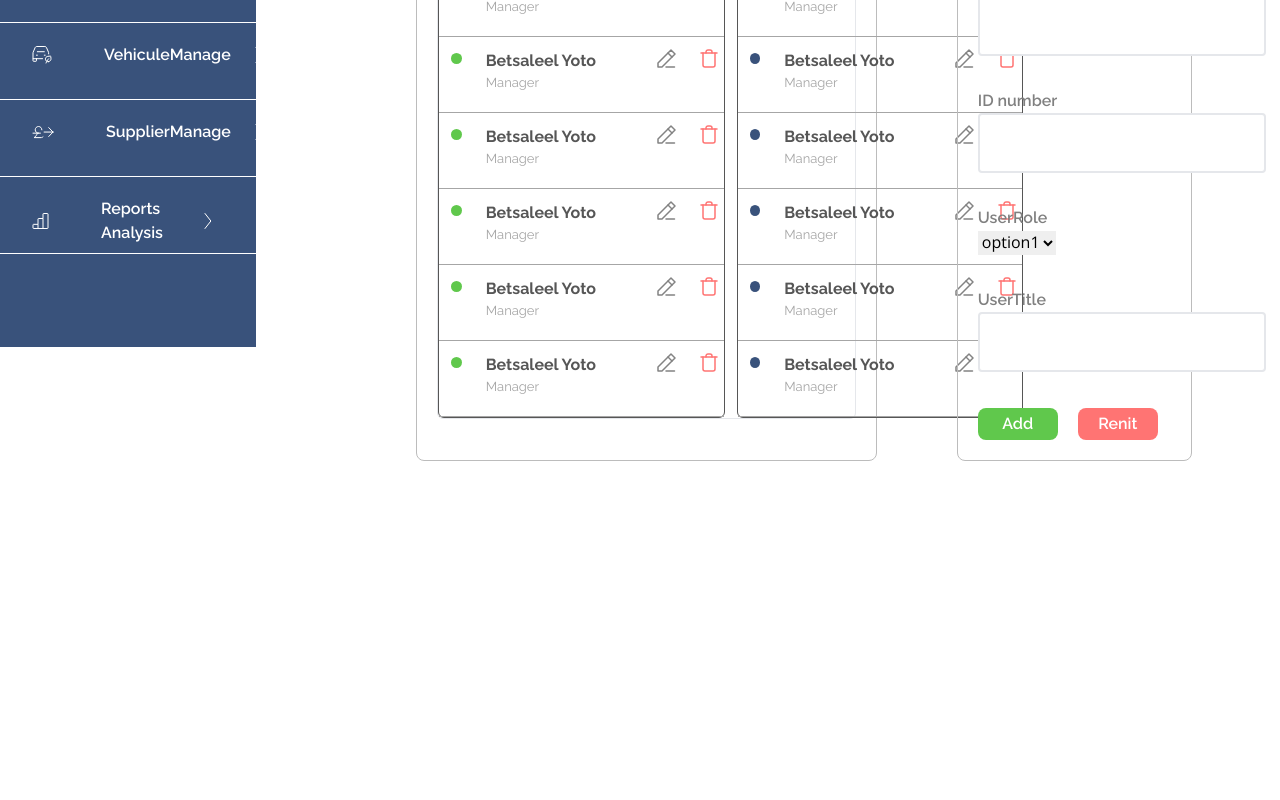
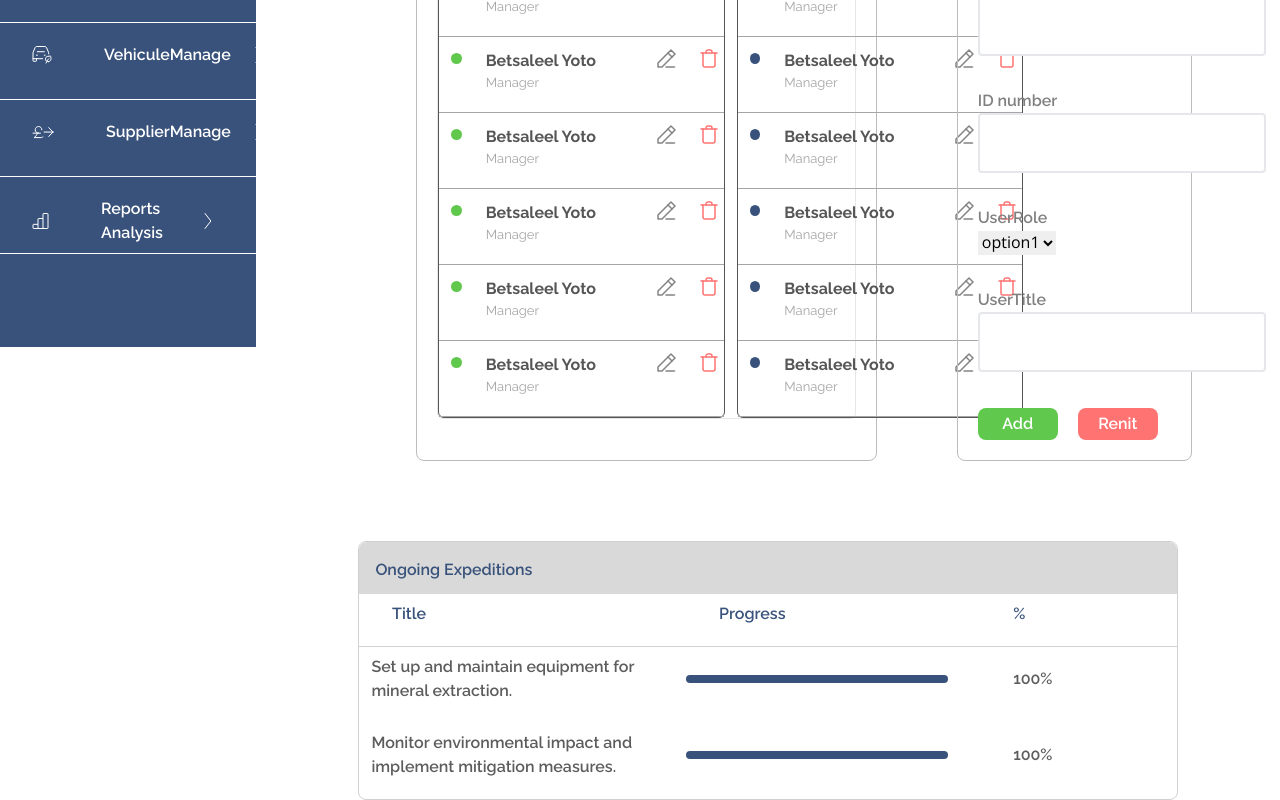
Before and after one commit to betsaleel-yoto/Minetrack, a React (Vite) app: page / in a window 1280 px wide. Shown: the part 453-1253 px from the top of the page. Before the commit the page ends 914 px from the top, so only its background shows below. Built offline with nearby package versions, Linux system fonts and the light colour scheme.

Commit message:
Version de creation du composant ElementTableau1 et 2

```diff
--- a/src/App.jsx
+++ b/src/App.jsx
@@ -1,7 +1,6 @@
-import NavBar from "./component/navBar";
-import Input from "./component/inputs/input";
 import Dashboard from "./Pages/Dashboard";
-import EnteteTableau from "./component/EnteteTableau";
+import ElementTableau2 from "./component/ElementTableau2";
+import BarreDeNiveau from "./component/barreDeNiveau";
 function App() {
   return (
     <>
--- a/src/Pages/Dashboard.jsx
+++ b/src/Pages/Dashboard.jsx
@@ -5,6 +5,9 @@ import Select from "../component/inputs/Select";
 import DoubleButton from "../component/Button/DoubleBoutton";
 import Search from "../component/Search";
 import BarreDeNiveau from "../component/barreDeNiveau";
+import EnteteTableau from "../component/EnteteTableau";
+import LineTableu from "../component/LineTableau";
+import ElementTableau2 from "../component/ElementTableau2";
 function Dashboard() {
   return (
     <>
@@ -206,7 +209,12 @@ function Dashboard() {
 
 {/* premier Tableau */}
 
-
+<div className="w-[80%] m-auto h-auto border border-[#D1D1D1] rounded-lg mt-[5rem]">
+  <EnteteTableau/>
+  <LineTableu/>
+  <ElementTableau2 text1='Set up and maintain equipment for mineral extraction.' text2='100%'/>
+  <ElementTableau2 text1='Monitor environmental impact and implement mitigation measures.' text2='100%'/>
+</div>
 
         </div>
       </div>
--- /dev/null
+++ b/src/component/ElementTableau1.jsx
@@ -0,0 +1,22 @@
+function ElementTableau1(props) {
+  return (
+    <>
+      <div className="flex  w-[100%] pb-5 pt-2">
+        <div className="flex w-[80%] m-auto">
+          <p className="font-raleway text-[#5D5D5D] font-semibold w-[40%] m-auto">
+            {props.text1}
+          </p>
+          <p className="font-raleway text-[#5D5D5D] font-semibold w-[40%] m-auto">
+            {props.text2}
+          </p>
+        </div>
+
+        <p className="font-raleway text-[#5D5D5D] font-semibold w-[20%] m-auto">
+          {props.text3}
+        </p>
+      </div>
+    </>
+  );
+}
+
+export default ElementTableau1;
--- /dev/null
+++ b/src/component/ElementTableau2.jsx
@@ -0,0 +1,22 @@
+import BarreDeNiveau from "./barreDeNiveau";
+
+function ElementTableau2(props) {
+  return (
+    <>
+    <div className="flex  w-[100%] pb-5 pt-2">
+          <p className="font-raleway text-[#5D5D5D] font-semibold w-[40%] m-auto pl-3">
+            {props.text1}
+          </p>
+          <div className="w-[40%] m-auto">
+          <BarreDeNiveau width='w-[80%]' bgcl='bg-[#39527B]' h='h-[0.5rem]'/>
+          </div>
+
+        <p className="font-raleway text-[#5D5D5D] font-semibold w-[20%] m-auto">
+          {props.text2}
+        </p>
+      </div>
+    </>
+   );
+}
+
+export default ElementTableau2;
--- a/src/component/EnteteTableau.jsx
+++ b/src/component/EnteteTableau.jsx
@@ -1,5 +1,5 @@
 function EnteteTableau(props) {
-  const classNames=`text-[#39527B] font-raleway font-semibold rounded-t-lg bg-[#D9D9D9] ${props.width}`
+  const classNames=`text-[#39527B] font-raleway font-semibold rounded-t-lg bg-[#D9D9D9] w-[100%] pt-[1rem] pl-[1rem] pb-3`
   return (
     <>
     <h2 className={classNames}>
--- /dev/null
+++ b/src/component/LineTableau.jsx
@@ -0,0 +1,15 @@
+function LineTableu() {
+  return (
+    <>
+    <div className="flex w-[100%] border-b border-[#D2D2D2] pb-5 pt-2">
+      <div className="flex w-[80%] m-auto">
+      <p className="font-raleway text-[#39527B] font-semibold w-[40%] m-auto">Title</p>
+      <p className="font-raleway text-[#39527B] font-semibold w-[40%] m-auto">Progress</p>
+      </div>
+      <p className="font-raleway text-[#39527B] font-semibold w-[20%] m-auto">%</p>
+    </div>
+    </>
+   );
+}
+
+export default LineTableu;
```
